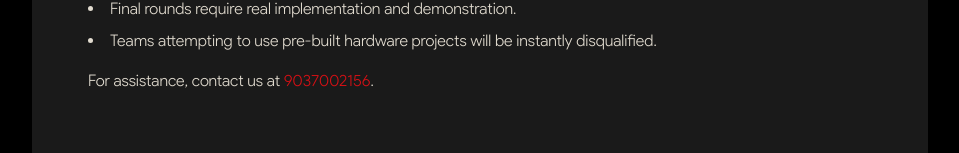
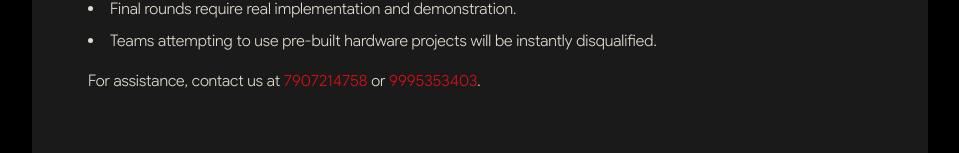
Before and after one commit to IEEE-SB-MITS/PegasusRegistration, a Next.js app: page / in a window 1280 px wide. Shown: the part 2295-2448 px from the top of the page, without its empty margins (160-1119 px from the left). Built offline with nearby package versions, Linux system fonts and the light colour scheme.

Commit message:
contact change

```diff
--- a/app/page.js
+++ b/app/page.js
@@ -180,7 +180,7 @@ export default function Guidelines() {
               <li>Teams attempting to use pre-built hardware projects will be instantly disqualified.</li>
             </ul>
             <p className="text-[#E2DCD0] text-base mt-4">
-              For assistance, contact us at <span className="text-[#d71015] font-medium">9037002156</span>.
+              For assistance, contact us at <span className="text-[#d71015] font-medium">7907214758</span> or <span className="text-[#d71015] font-medium">9995353403</span>.
             </p>
           </section>
 
```
